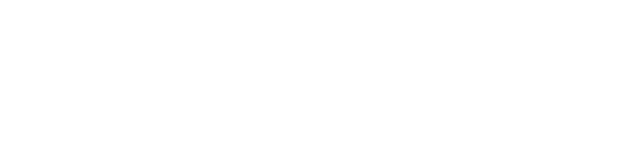
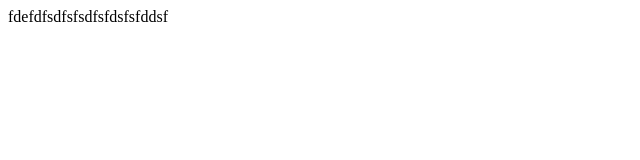
Before and after one commit to frajdej9x0/Stronana, a plain HTML site: page index.html in a window 1280 px wide. Shown: the whole page, without its empty margins (0-640 px from the left). Drawn offline with Linux system fonts and the light colour scheme.

Commit message:
Zmiana
zmiana w ósmej linijce

```diff
--- a/index.html
+++ b/index.html
@@ -5,7 +5,7 @@
 <link rel="Stylesheet" type="text/css" href="style.css" />
 
 <body>
-
+fdefdfsdfsfsdfsfdsfsfddsf
 
 </body>
 </html>
```
